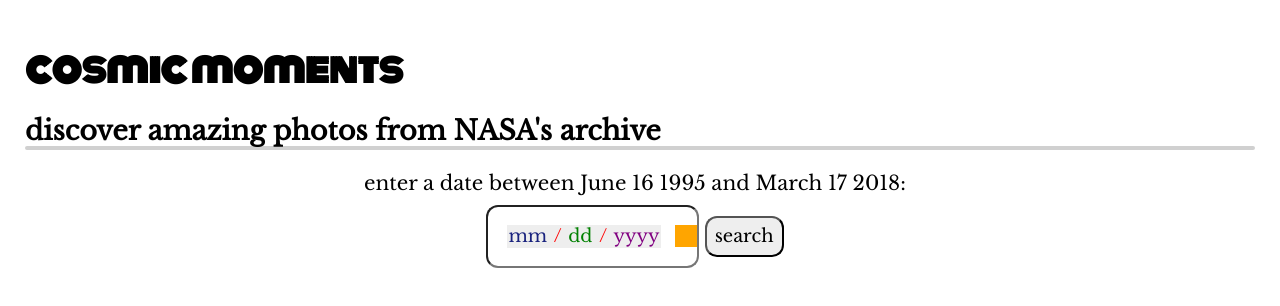
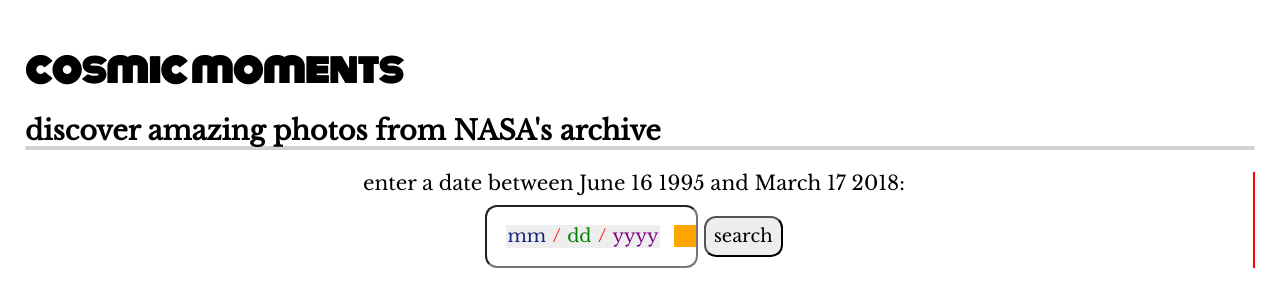
Before and after one commit to 821jieun/cosmic-moments, a website: page index.html in a window 1280 px wide. Drawn offline with nearby package versions, Linux system fonts and the light colour scheme.

Commit message:
debugging

```diff
--- a/index.css
+++ b/index.css
@@ -156,6 +156,7 @@
   justify-content: stretch;
   height: 100%;
   margin-left: 10px;
+  border: 1px red solid;
 }
 
 .close-button {
@@ -285,8 +286,6 @@
 @media screen and (min-width:768px){
   .tab-nav{
     display:none;
-    /* height: 0;
-    opacity: 0; */
   }
 }
 
--- a/index.js
+++ b/index.js
@@ -231,9 +231,10 @@
 }
 
 
-
 function handleNasaSubmitForm() {
     activateTab('search');
+
+    // $("#wiki-contents").css("flex-grow", "0");
 
   $("#js-nasa-search-form").submit((e) => {
     event.preventDefault();
@@ -241,7 +242,6 @@
     if (!$("#iframe").hasClass("displayNone")) {
       $("#iframe").addClass("displayNone")
     }
-
 
     let searchDate = $("#nasa-query").val();
     searchDate = convertDate(searchDate);
```
